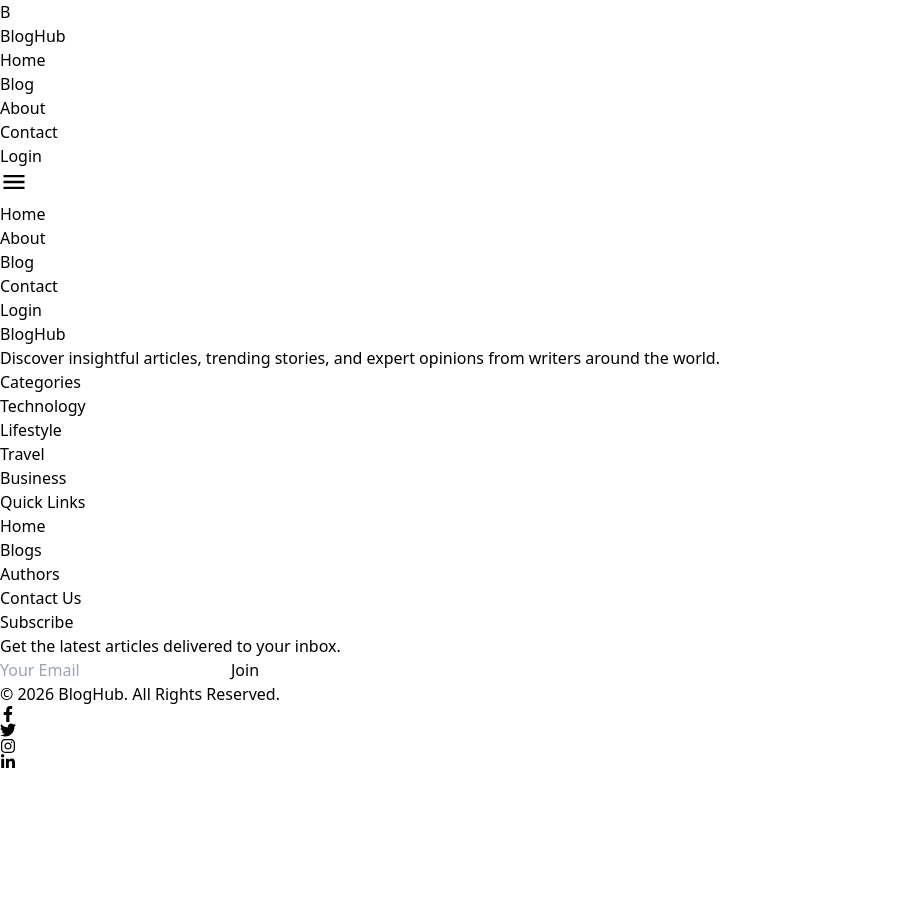
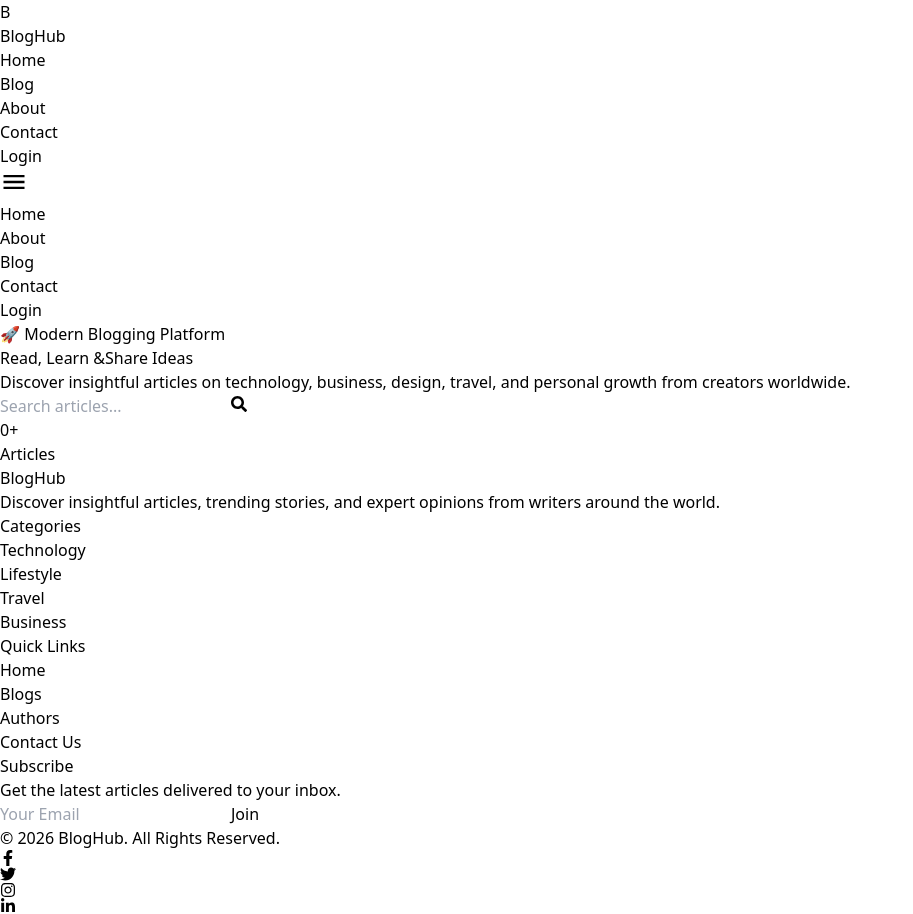
Before and after one commit to prateek205/Blog_Frontend, a React (Vite) app: page / in a window 1280 px wide. Shown: the whole page, without its empty margins (0-913 px from the left). Before the commit the page ends 800 px from the top, so only its background shows below. Built offline with nearby package versions, Linux system fonts and the light colour scheme; no server answers.

Commit message:
update app.jsx

```diff
--- a/src/App.jsx
+++ b/src/App.jsx
@@ -23,10 +23,10 @@
         theme="dark"
         transition={Zoom}
       />
-      <ScrollToTop/>
+      <ScrollToTop />
       <Navbar />
       <Routes>
-        <Route path="/blog" element={<Home />} />
+        <Route path="/" element={<Home />} />
         <Route path="/about" element={<About />} />
         <Route
           path="/blog"
@@ -36,7 +36,7 @@
             </ProtectedRoute>
           }
         />
-        <Route path="/blogDetails/:id" element={<BlogDetails/>}/>
+        <Route path="/blogDetails/:id" element={<BlogDetails />} />
         <Route path="/contact" element={<Contact />} />
         <Route path="/login" element={<Login />} />
         <Route path="/register" element={<Register />} />
```
